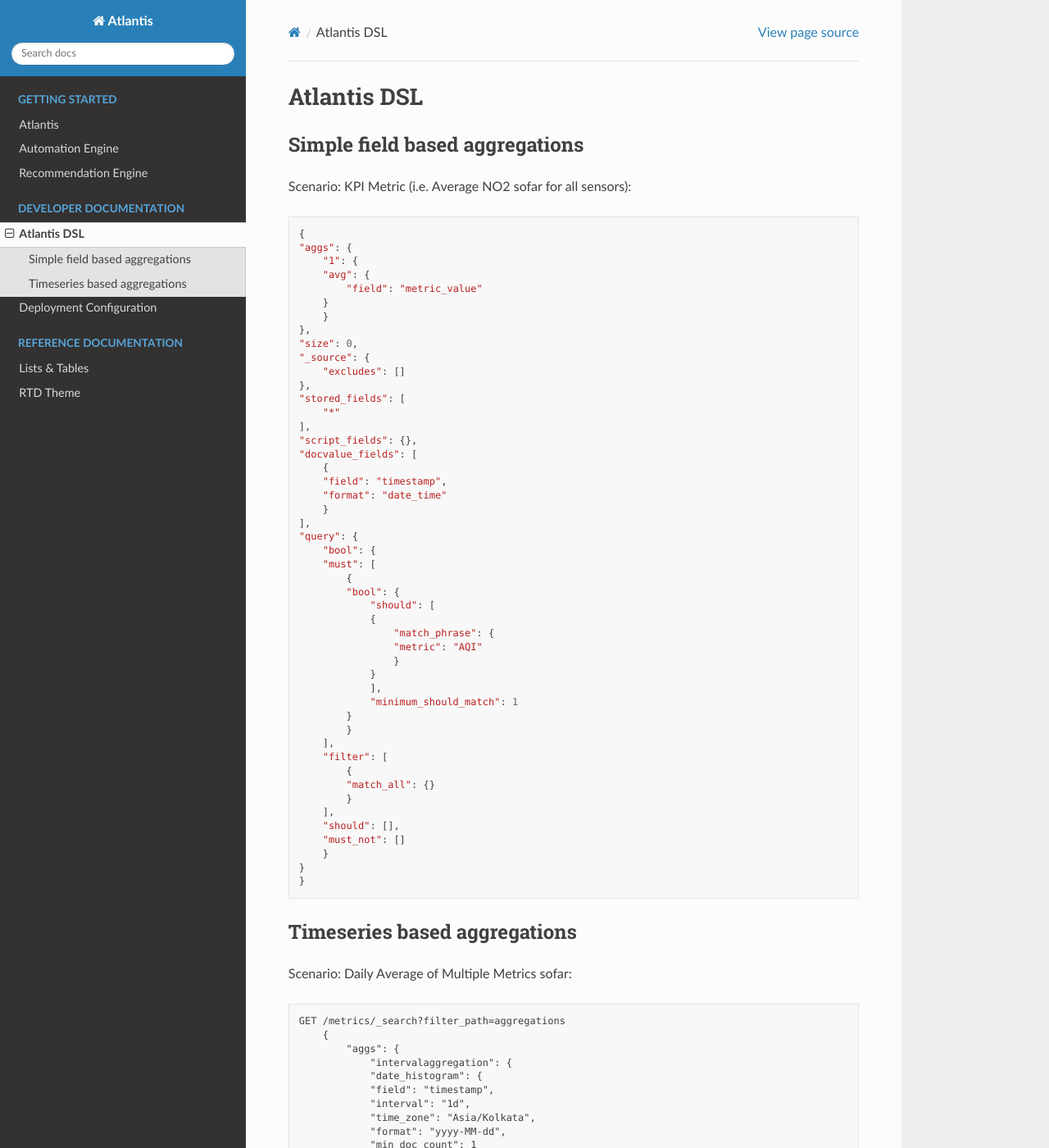
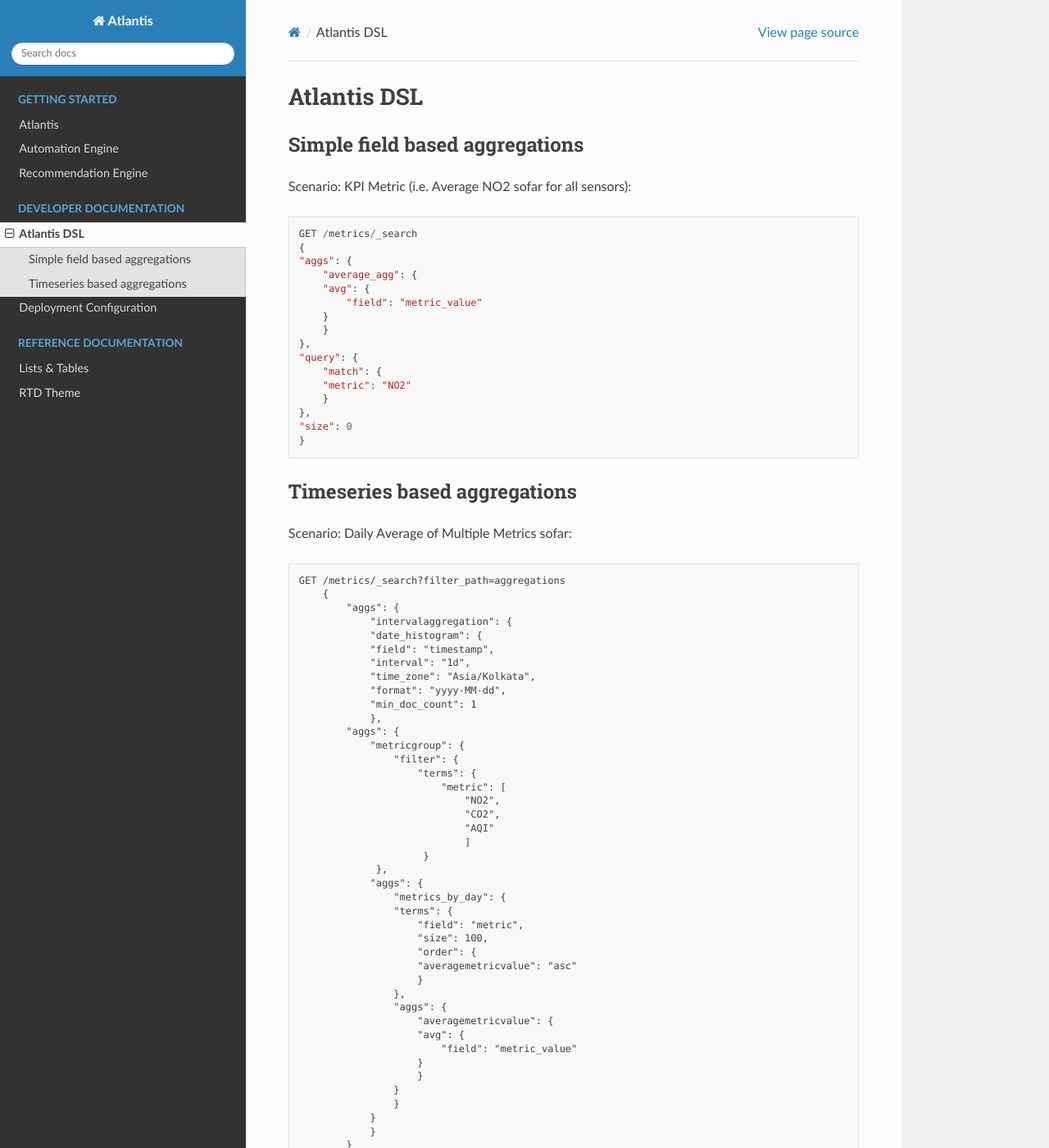
Before and after one commit to mohamedsheriff/atlantisdocs, a Sphinx documentation site: the page built from source/AtlantisDSL.rst, in a window 1280 px wide and 1400 px high. Shown: the whole window at 82% size. Built offline with Sphinx 7.4.7 and the Read the Docs theme 2.0.0, drawn with Linux system fonts in a browser that asks for light colours.

```diff
--- a/source/AtlantisDSL.rst
+++ b/source/AtlantisDSL.rst
@@ -7,53 +9,21 @@ Simple field based aggregations
 
 Scenario: KPI Metric (i.e. Average NO2 sofar for all sensors)::
 
+    GET /metrics/_search
     {
     "aggs": {
-        "1": {
+        "average_agg": {
         "avg": {
             "field": "metric_value"
         }
         }
     },
-    "size": 0,
-    "_source": {
-        "excludes": []
+    "query": {
+        "match": {
+        "metric": "NO2"
+        }
     },
-    "stored_fields": [
-        "*"
-    ],
-    "script_fields": {},
-    "docvalue_fields": [
-        {
-        "field": "timestamp",
-        "format": "date_time"
-        }
-    ],
-    "query": {
-        "bool": {
-        "must": [
-            {
-            "bool": {
-                "should": [
-                {
-                    "match_phrase": {
-                    "metric": "AQI"
-                    }
-                }
-                ],
-                "minimum_should_match": 1
-            }
-            }
-        ],
-        "filter": [
-            {
-            "match_all": {}
-            }
-        ],
-        "should": [],
-        "must_not": []
-        }
-    }
+    "size": 0
     }
 
 
```
Also changed, not shown: other parts of source/AtlantisDSL.rst (+2 -0 lines), source/Overview.rst (added, +98 -0 lines).
